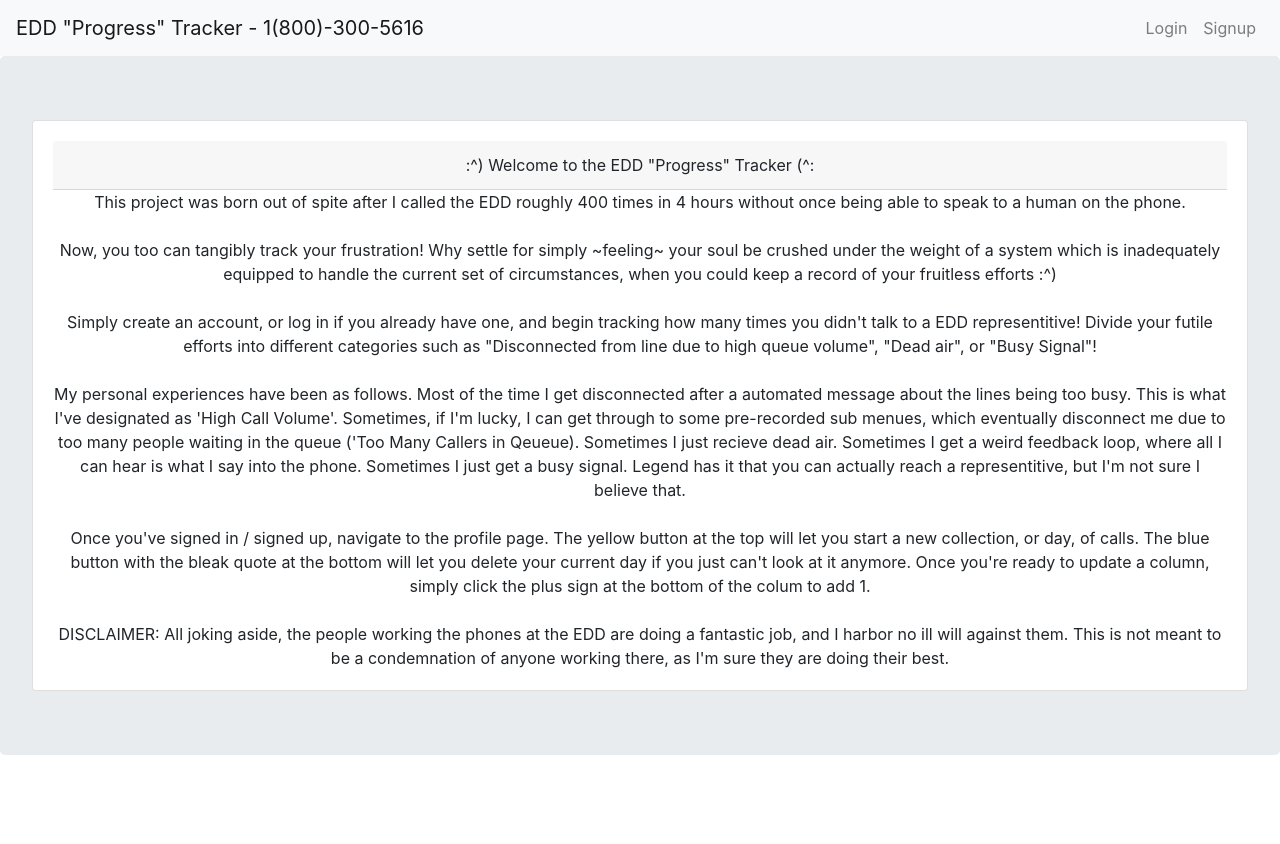
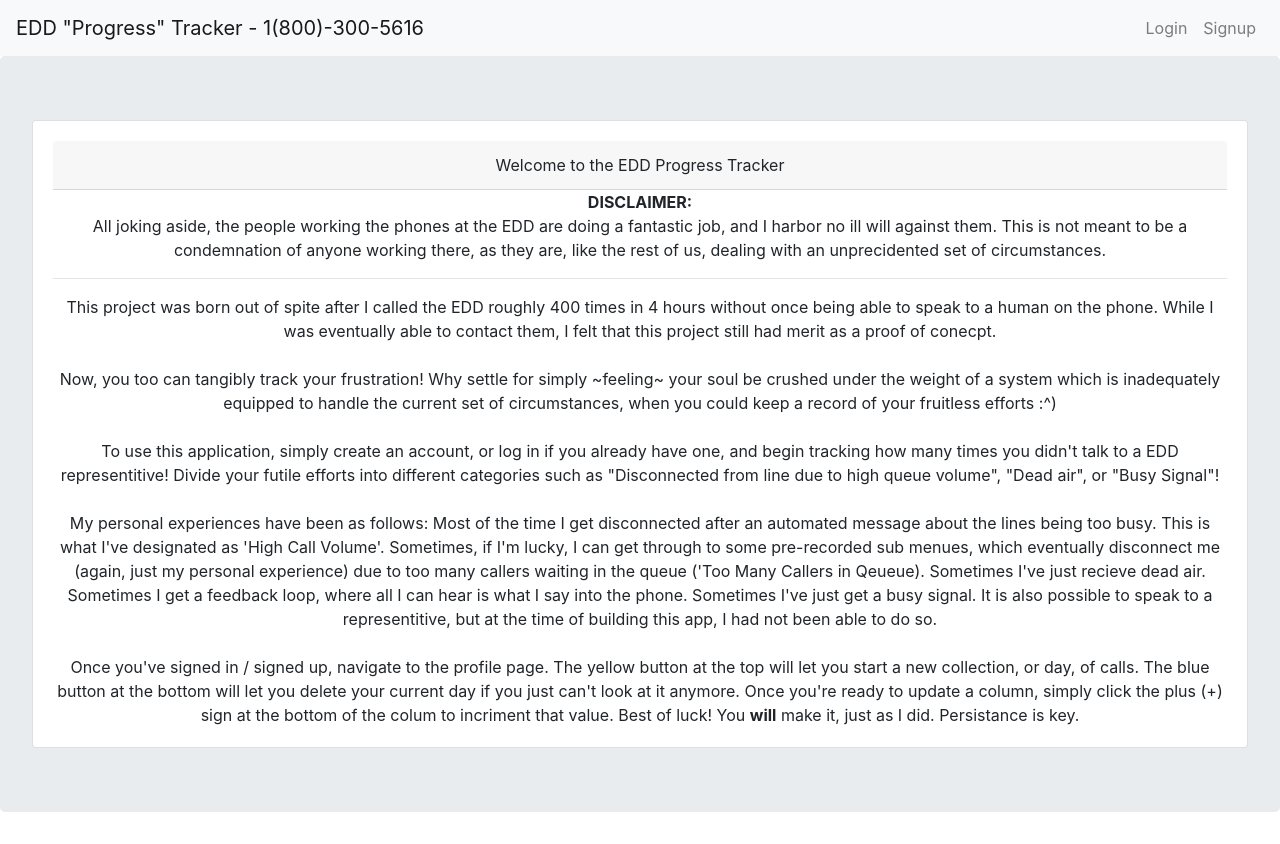
Before and after one commit to medricr/EDD_Progress_Tracker, a React (Create React App) app in the folder client/: page / in a window 1280 px wide. Before the commit the page ends 800 px from the top, so only its background shows below. Built offline with nearby package versions, Linux system fonts and the light colour scheme.

Commit message:
changed the project such that the caustic sarcasm has been toned down

```diff
--- a/client/src/components/Splashpage/index.js
+++ b/client/src/components/Splashpage/index.js
@@ -10,25 +10,29 @@
 				<Card>
 					<CardBody>
 						<CardHeader className='text-center'>
-							{':^) '}Welcome to the EDD "Progress" Tracker{' (^:'}
+							Welcome to the EDD Progress Tracker
 						</CardHeader>
 						<CardText className="text-center">
-							This project was born out of spite after I called the EDD roughly 400 times in 4 hours without once being able to speak to a human on the phone.
+							<strong>DISCLAIMER: </strong>
+							<br />
+							 All joking aside, the people working the phones at the EDD are doing a fantastic job, and I harbor no ill will against them. This is not meant to be a condemnation of anyone working there, as they are, like the rest of us, dealing with an unprecidented set of circumstances.
+							<br />
+							<hr />
+							This project was born out of spite after I called the EDD roughly 400 times in 4 hours without once being able to speak to a human on the phone. While I was eventually able to contact them, I felt that this project still had merit as a proof of conecpt.
 							<br />
 							<br />
 							Now, you too can tangibly track your frustration! Why settle for simply ~feeling~ your soul be crushed under the weight of a system which is inadequately equipped to handle the current set of circumstances, when you could keep a record of your fruitless efforts {':^)'}
 							<br />
 							<br />
-							Simply create an account, or log in if you already have one, and begin tracking how many times you didn't talk to a EDD representitive! Divide your futile efforts into different categories such as "Disconnected from line due to high queue volume", "Dead air", or "Busy Signal"!
+							To use this application, simply create an account, or log in if you already have one, and begin tracking how many times you didn't talk to a EDD representitive! Divide your futile efforts into different categories such as "Disconnected from line due to high queue volume", "Dead air", or "Busy Signal"!
 							<br />
 							<br />
-							My personal experiences have been as follows. Most of the time I get disconnected after a automated message about the lines being too busy. This is what I've designated as 'High Call Volume'. Sometimes, if I'm lucky, I can get through to some pre-recorded sub menues, which eventually disconnect me due to too many people waiting in the queue {"('Too Many Callers in Qeueue)"}. Sometimes I just recieve dead air. Sometimes I get a weird feedback loop, where all I can hear is what I say into the phone. Sometimes I just get a busy signal. Legend has it that you can actually reach a representitive, but I'm not sure I believe that.
+							My personal experiences have been as follows: Most of the time I get disconnected after an automated message about the lines being too busy. This is what I've designated as 'High Call Volume'. Sometimes, if I'm lucky, I can get through to some pre-recorded sub menues, which eventually disconnect me {"(again, just my personal experience)"} due to too many callers waiting in the queue {"('Too Many Callers in Qeueue)"}. Sometimes I've just recieve dead air. Sometimes I get a feedback loop, where all I can hear is what I say into the phone. Sometimes I've just get a busy signal. It is also possible to speak to a representitive, but at the time of building this app, I had not been able to do so.
 							<br />
 							<br />
-							Once you've signed in / signed up, navigate to the profile page. The yellow button at the top will let you start a new collection, or day, of calls. The blue button with the bleak quote at the bottom will let you delete your current day if you just can't look at it anymore. Once you're ready to update a column, simply click the plus sign at the bottom of the colum to add 1.
+							Once you've signed in / signed up, navigate to the profile page. The yellow button at the top will let you start a new collection, or day, of calls. The blue button at the bottom will let you delete your current day if you just can't look at it anymore. Once you're ready to update a column, simply click the plus {"(+)"} sign at the bottom of the colum to incriment that value. Best of luck! You <strong>will</strong> make it, just as I did. Persistance is key.
 							<br />
-							<br />
-							DISCLAIMER: All joking aside, the people working the phones at the EDD are doing a fantastic job, and I harbor no ill will against them. This is not meant to be a condemnation of anyone working there, as I'm sure they are doing their best.
+
 						</CardText>
 					</CardBody>
 				</Card>
--- a/client/src/components/UserProfile/index.js
+++ b/client/src/components/UserProfile/index.js
@@ -83,7 +83,7 @@
 			<div>
 					<Jumbotron>
 						<br />
-						<Button onClick={this.saveNewDay} color='warning' id='new-ticket-btn'> Create New Day </Button>
+						<Button onClick={this.saveNewDay} color='warning' id='new-ticket-btn'> Create New Ticket </Button>
 						<br />
 						<ListGroup>
 							{this.state.days.map((item) => (
@@ -124,7 +124,7 @@
 										</tbody>
 									</Table>
 									<br />
-									<Button onClick={() => this.deleteDay(item._id)} id="delete-btn" color='info'>{item.header_quote}</Button>{' '}
+									<Button onClick={() => this.deleteDay(item._id)} id="delete-btn" color='info'>Delete Ticket</Button>{' '}
 								</ListGroupItem>
 							))}
 						</ListGroup>
```
Also changed, not shown: client/models/DaySchema.js (+4 -4 lines).
